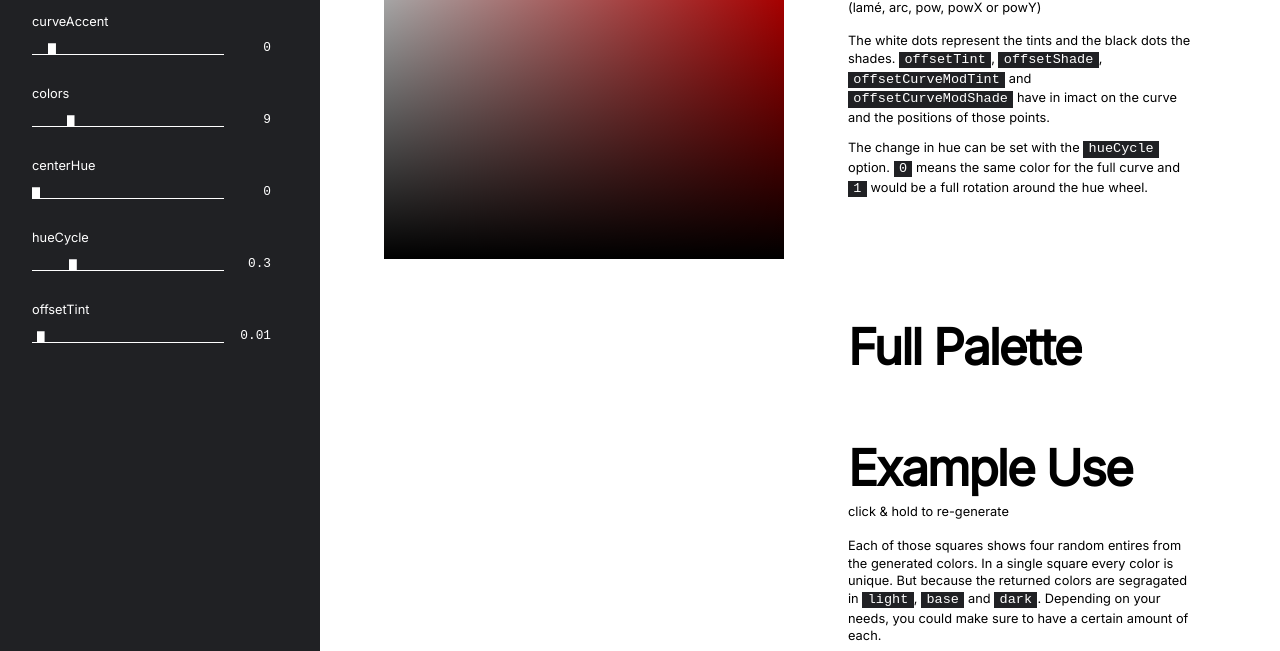
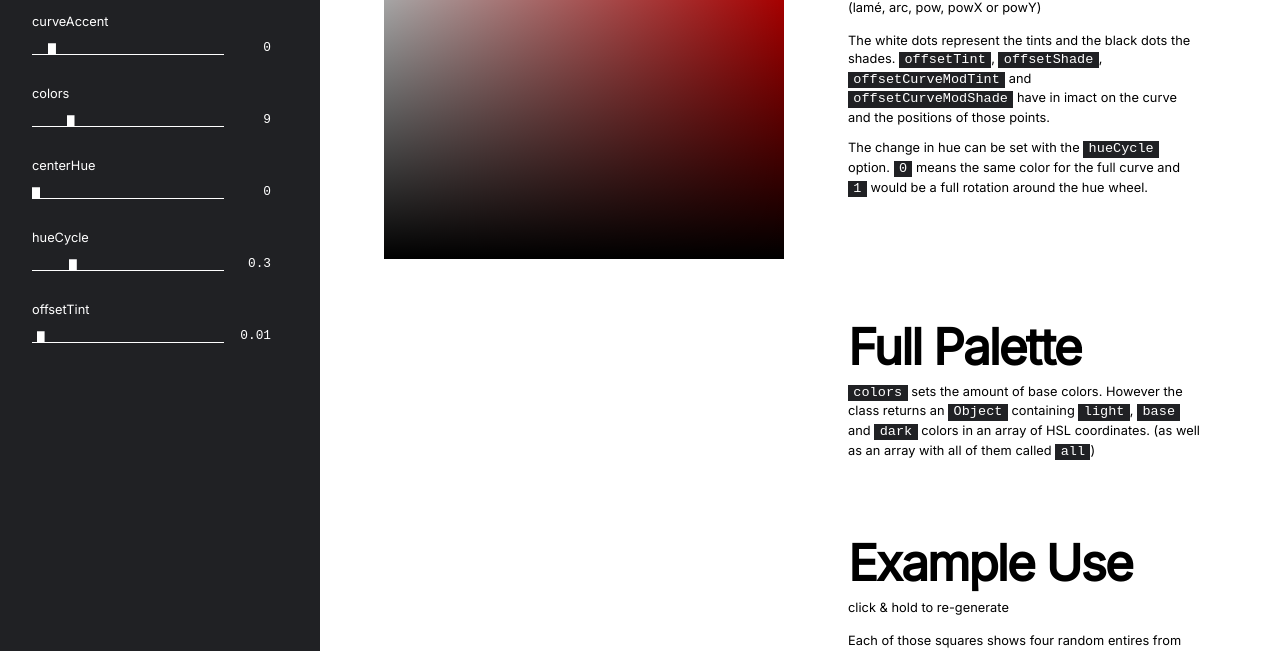
Before and after one commit to meodai/fettepalette, a website: page dist/index.html in a window 1280 px wide. Shown: the part 434-1085 px from the top of the page. Drawn offline with nearby package versions, Linux system fonts and the light colour scheme; a script that the page names is missing.

Commit message:
docs: typography

```diff
--- a/dist/index.html
+++ b/dist/index.html
@@ -429,7 +429,7 @@
       display: flex;
       margin-top: 4rem;
       flex-wrap: wrap;
-      gap: 4px;
+      gap: 8px;
     }
 
     [data-names] li {
@@ -520,7 +520,12 @@
       <aside class="section">
         <div class="section__text">
           <h2>Full Palette</h2>
-
+          <p>
+            <code>colors</code> sets the amount of base colors. However
+            the class returns an <code>Object</code> containing <code>light</code>,
+            <code>base</code> and <code>dark</code> colors in an array of HSL coordinates.
+            (as well as an array with all of them called <code>all</code>)
+          </p>
         </div>
         <div class="section__fig">
           <div data-colors></div>
```
